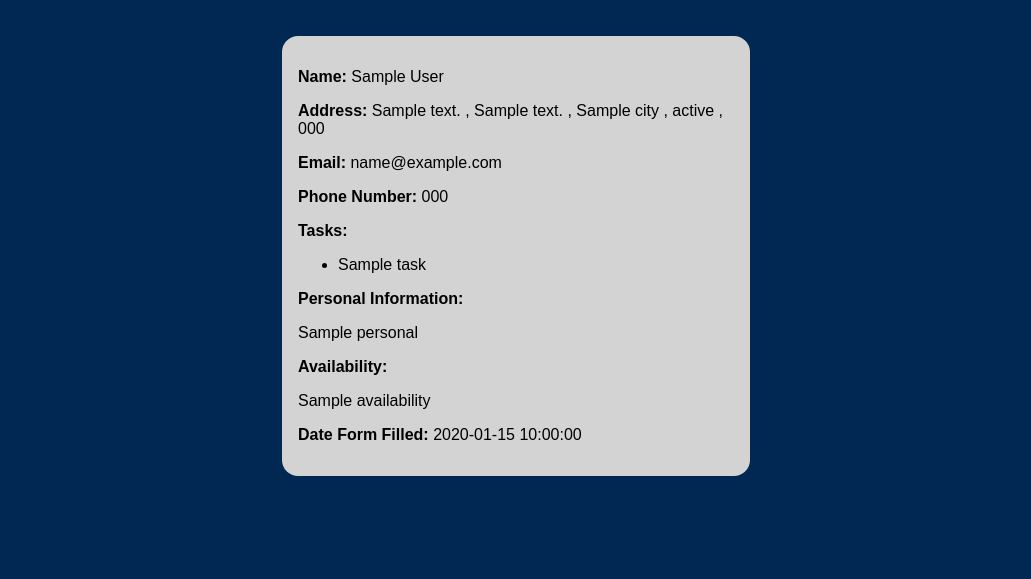
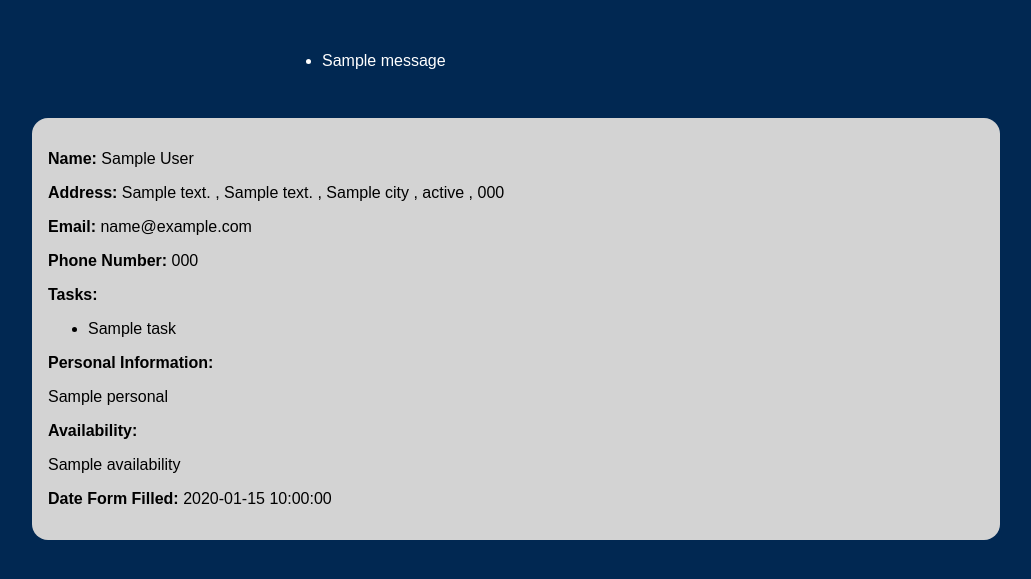
Before and after one commit to TaebForAssembly/taeb_server, a Flask app: template api/templates/information/volunteer_info.html in a window 1280 px wide. Shown: the part 179-758 px from the top of the page, without its empty margins (124-1155 px from the left). Run offline with Flask 3, Linux system fonts and the light colour scheme; the template is opened without the code that fills it: most values are stand-ins (such as "Sample title", 1, 10 or a date in 2020); one stand-in notice (Sample message) is shown; parts of the project's set-up code (start-up, migrations or seed data) failed here and were passed over.

Commit message:
Style: Volunteer Page

```diff
--- a/api/static/css/page.css
+++ b/api/static/css/page.css
@@ -129,6 +129,8 @@ main {
   display: flex;
   width: 100%;
   justify-content: center;
+  align-items: center;
+  flex-direction: column;
 }
 
 a {
@@ -143,6 +145,7 @@ a:hover {
   width: 100%;
   padding: 1rem;
   box-sizing: border-box;
+  flex-direction: column;
 }
 .content:not(.wide) {
   max-width: 500px;
@@ -180,6 +183,7 @@ table tr:nth-child(even) {
   width: 100%;
   padding: 1rem;
   border-radius: 1rem;
+  box-sizing: border-box;
 }
 .inside p, .inside b, .inside li {
   color: black;
@@ -214,4 +218,10 @@ form label {
   font-size: larger;
 }
 
+.message-container {
+  color: white;
+  font-size: larger;
+  margin-bottom: 1rem;
+}
+
 /*# sourceMappingURL=page.css.map */
--- a/api/static/scss/page.scss
+++ b/api/static/scss/page.scss
@@ -44,6 +44,8 @@ main {
     display: flex;
     width: 100%;
     justify-content: center;
+    align-items: center;
+    flex-direction: column;
 }
 
 a {
@@ -59,6 +61,7 @@ a {
     width: 100%;
     padding: 1rem;
     box-sizing: border-box;
+    flex-direction: column;
 
     &:not(.wide) {
         max-width: 500px;
@@ -99,6 +102,7 @@ table {
     width: 100%;
     padding: 1rem;
     border-radius: 1rem;;
+    box-sizing: border-box;
 
     p, b, li {
         color: black;
@@ -135,3 +139,9 @@ h1 {
 form label {
     font-size: larger;
 }
+
+.message-container {
+    color: white;
+    font-size: larger;
+    margin-bottom: 1rem;
+}
--- a/api/templates/information/volunteer_info.html
+++ b/api/templates/information/volunteer_info.html
@@ -7,7 +7,7 @@
 
 {% block page_content %}
 {% if volunteer %}
-  <div class="content">
+  <div class="content wide">
     <div class="inside">
         <p><b>Name: </b>{{volunteer.first_name}} {{volunteer.last_name}}</p>
         <p><b>Address: </b>
--- a/api/templates/page.html
+++ b/api/templates/page.html
@@ -23,6 +23,40 @@
 
 {% block content %}
   <main>
+    <div class="content">
+      {% if (form and form.errors.items()) or errors or error %}
+      <div class="message-container">
+        Errors
+        <ul>
+          {% if form %}
+          {% for field, errors in form.errors.items() %}
+          <li>
+            {{ form[field].label }}: {{ ', '.join(errors) }}
+          </li>
+          {% endfor %}
+          {% endif %}
+
+          {% for error in errors %}
+          <li>{{error}}</li>
+          {% endfor %}
+          {% if error %}
+          <li>{{error}}</li>
+          {% endif %}
+        </ul>
+      </div>
+      {% endif %}
+
+      {% with messages = get_flashed_messages() %}
+      {% if messages %}
+        <ul class=flashes>
+        {% for message in messages %}
+          <li>{{ message }}</li>
+        {% endfor %}
+        </ul>
+      {% endif %}
+      {% endwith %}
+    </div>
+
     {% block page_content %}{% endblock %}
   </main>
 {% endblock %}
--- a/api/view.py
+++ b/api/view.py
@@ -44,9 +44,13 @@ def view_volunteer(id):
             .eq("id", id)
             .execute()
         )
+        if len(response.data) == 0:
+            raise KeyError
         volunteer = response.data[0]
         volunteer = formatTasks(volunteer)
     except PostgrestAPIError:
         pass
+    except KeyError:
+        return render_template("information/volunteer_info.html", error="User not found")
 
     return render_template("information/volunteer_info.html", volunteer=volunteer)
```
Also changed, not shown: api/templates/form.html (+0 -26 lines), 1 other file.
